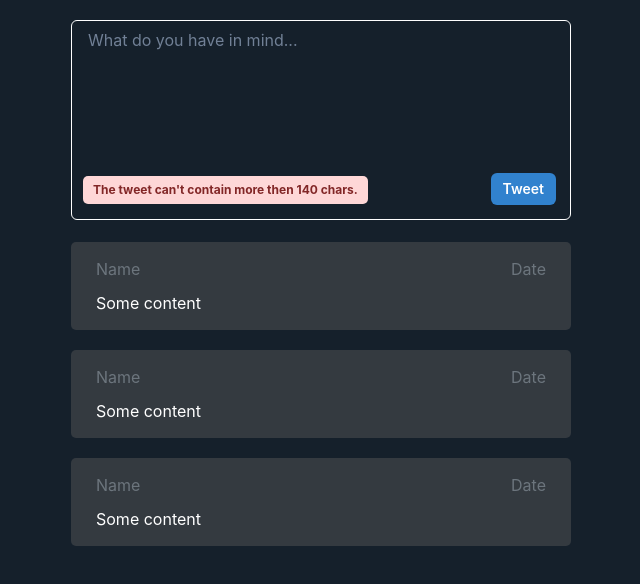
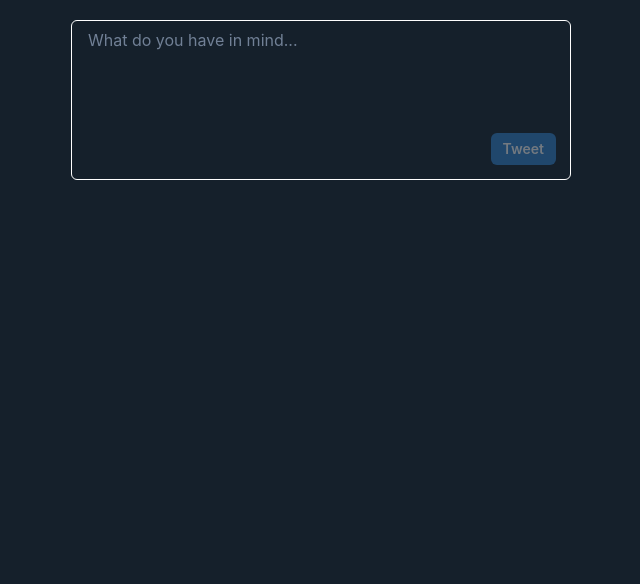
Before and after one commit to Golannnnn/microblog, a React (Create React App) app: page / in a window 1280 px wide. Shown: the top 584 px of the page, without its empty margins (319-959 px from the left). Built offline with nearby package versions, Linux system fonts and the light colour scheme.

Commit message:
added basic functionality to app

```diff
--- a/package.json
+++ b/package.json
@@ -9,7 +9,9 @@
     "@testing-library/jest-dom": "^5.16.5",
     "@testing-library/react": "^13.4.0",
     "@testing-library/user-event": "^13.5.0",
+    "date-fns": "^2.29.3",
     "framer-motion": "^10.10.0",
+    "nanoid": "^4.0.2",
     "react": "^18.2.0",
     "react-dom": "^18.2.0",
     "react-scripts": "5.0.1",
--- a/src/App.jsx
+++ b/src/App.jsx
@@ -1,12 +1,62 @@
+import { useState, useEffect } from "react";
+import { nanoid } from "nanoid";
 import ChakraContainer from "./components/ChakraContainer";
 import CreateTweet from "./components/CreateTweet";
 import TweetList from "./components/TweetsList";
+import { useToast } from "@chakra-ui/react";
 
 const App = () => {
+  const [tweets, setTweets] = useState([]);
+  const [input, setInput] = useState({
+    string: "",
+    error: false,
+  });
+
+  const toast = useToast();
+
+  const displayToast = () => {
+    return toast({
+      position: "top",
+      description: "Tweet posted.",
+      status: "success",
+      duration: 1500,
+      isClosable: true,
+    });
+  };
+
+  const handleInputChange = (e) => {
+    setInput({
+      string: e.target.value,
+      error: e.target.value.length > 140,
+    });
+  };
+
+  const resetInput = () => setInput({ string: "", error: false });
+
+  const addTweet = () => {
+    const newTweet = {
+      id: nanoid(),
+      date: new Date(),
+      content: input.string,
+    };
+    setTweets([newTweet, ...tweets]);
+    resetInput();
+  };
+
+  const handleTweetSubmit = () => {
+    if (!input.string || input.error) return;
+    addTweet();
+    displayToast();
+  };
+
   return (
     <ChakraContainer>
-      <CreateTweet />
-      <TweetList />
+      <CreateTweet
+        input={input}
+        handleTweetSubmit={handleTweetSubmit}
+        handleInputChange={handleInputChange}
+      />
+      <TweetList tweets={tweets} />
     </ChakraContainer>
   );
 };
--- a/src/components/CreateTweet.jsx
+++ b/src/components/CreateTweet.jsx
@@ -5,19 +5,27 @@ import { Textarea } from "@chakra-ui/react";
 import { Button } from "@chakra-ui/react";
 import { Badge } from "@chakra-ui/react";
 
-const CreateTweet = () => {
+const CreateTweet = ({ input, handleTweetSubmit, handleInputChange }) => {
   return (
-    <>
-      <FormControl {...styles.formControl}>
-        <InputGroup {...styles.inputGroup}>
-          <Textarea {...styles.textArea} />
-        </InputGroup>
-        <Button {...styles.button}>Tweet</Button>
-        <Badge display={true ? "block" : "none"} {...styles.badge}>
-          The tweet can't contain more then 140 chars.
-        </Badge>
-      </FormControl>
-    </>
+    <FormControl {...styles.formControl}>
+      <InputGroup {...styles.inputGroup}>
+        <Textarea
+          {...styles.textArea}
+          value={input.string}
+          onChange={handleInputChange}
+        />
+      </InputGroup>
+      <Button
+        {...styles.button}
+        isDisabled={!input.string || input.error}
+        onClick={handleTweetSubmit}
+      >
+        Tweet
+      </Button>
+      <Badge display={input.error ? "block" : "none"} {...styles.badge}>
+        The tweet can't contain more than 140 chars.
+      </Badge>
+    </FormControl>
   );
 };
 export default CreateTweet;
--- a/src/components/CreateTweetStyles.js
+++ b/src/components/CreateTweetStyles.js
@@ -17,7 +17,7 @@ const styles = {
     placeholder: "What do you have in mind...",
     resize: "none",
     sx: {
-      height: 200,
+      height: 160,
       color: "white",
     },
   },
--- a/src/components/Tweet.jsx
+++ b/src/components/Tweet.jsx
@@ -1,14 +1,16 @@
 import styles from "./TweetStyles";
+import format from "date-fns/format";
 import { Box } from "@chakra-ui/react";
 
-const Tweet = () => {
+const Tweet = ({ date, content }) => {
+  const formattedDate = format(new Date(date), "dd MMM yyyy HH:mm");
   return (
     <Box {...styles.Box}>
       <div {...styles.div}>
         <span>Name</span>
-        <span>Date</span>
+        <span>{formattedDate}</span>
       </div>
-      <p {...styles.p}>Some content</p>
+      <p {...styles.p}>{content}</p>
     </Box>
   );
 };
--- a/src/components/TweetStyles.js
+++ b/src/components/TweetStyles.js
@@ -1,6 +1,6 @@
 const styles = {
   Box: {
-    minW: {
+    width: {
       base: "100%",
       sm: "100%",
       md: "500px",
@@ -10,6 +10,7 @@ const styles = {
       padding: "15px 25px",
       borderRadius: 5,
       margin: "10px 0px 10px 0px",
+      wordBreak: "break-word",
     },
   },
   div: {
--- a/src/components/TweetsList.jsx
+++ b/src/components/TweetsList.jsx
@@ -1,13 +1,11 @@
 import Tweet from "./Tweet";
 
-const TweetsList = () => {
-  return (
-    <>
-      <Tweet />
-      <Tweet />
-      <Tweet />
-    </>
-  );
+const TweetsList = ({ tweets }) => {
+  const results = tweets.map((tweet) => (
+    <Tweet key={tweet.id} date={tweet.date} content={tweet.content} />
+  ));
+
+  return <>{results}</>;
 };
 
 export default TweetsList;
```
Also changed, not shown: 1 other file (tests, documents, lock files or other folders).
